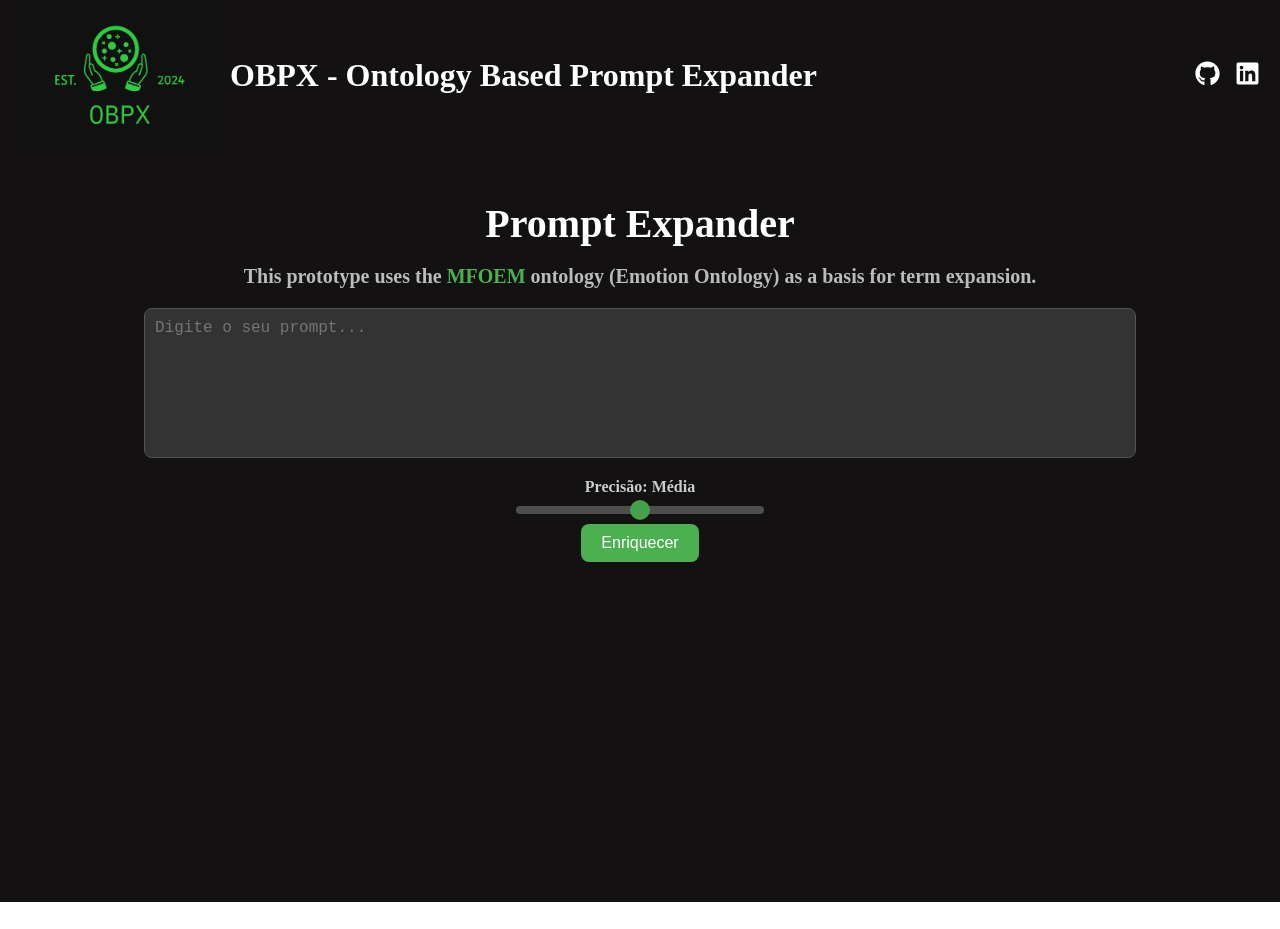
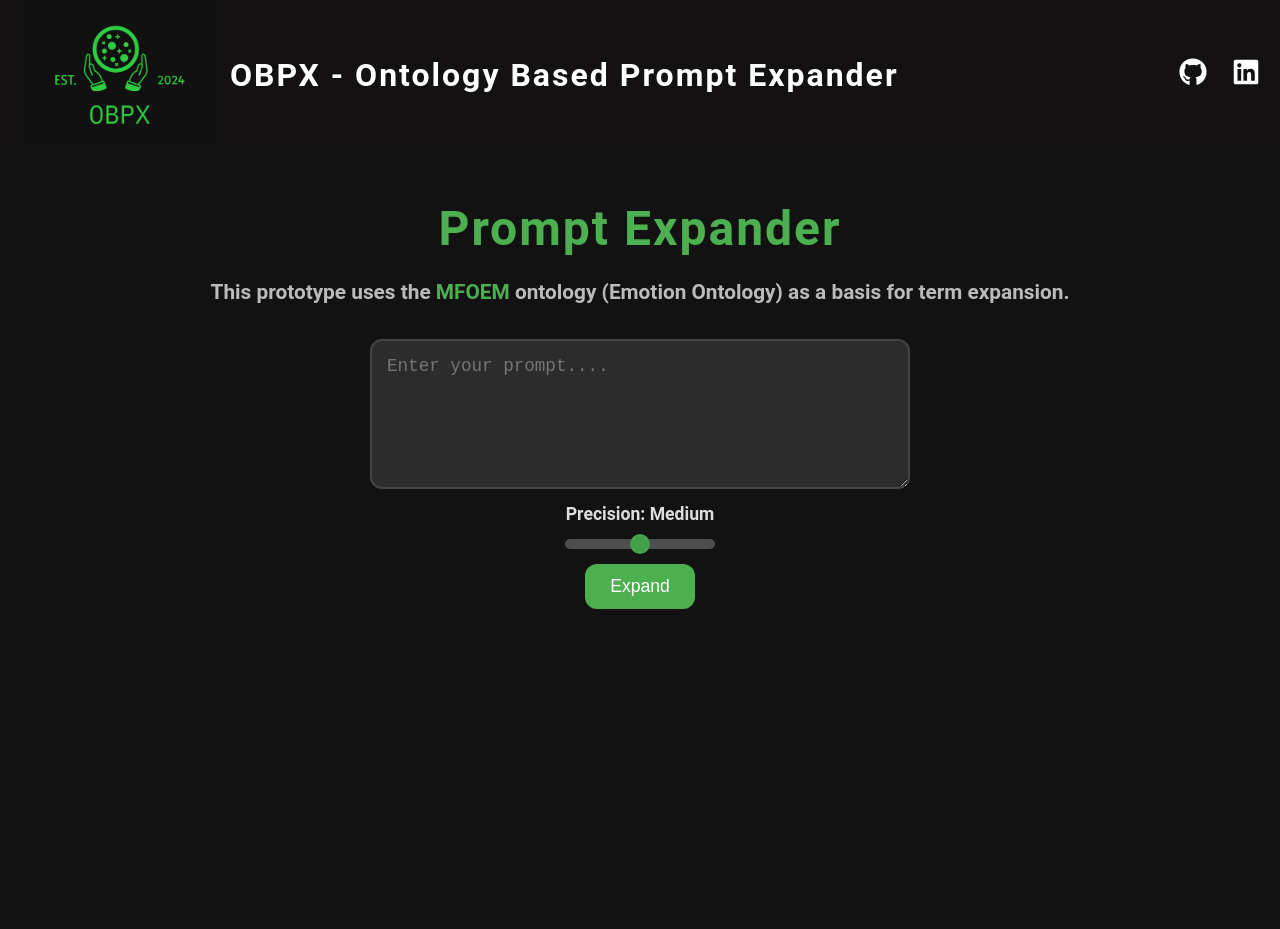
Before and after one commit to PradoPHA/prompt-enricher-frontend, a Next.js app: page / in a window 1280 px wide. Before the commit the page ends 902 px from the top, so only its background shows below. Built offline with nearby package versions, Linux system fonts and the light colour scheme.

Commit message:
feat: aprimoro interface e aplico ajustes solicitados pela orientação

```diff
--- a/src/components/Header/index.tsx
+++ b/src/components/Header/index.tsx
@@ -17,14 +17,14 @@ export const Header = () => {
             target="_blank"
             rel="noopener noreferrer"
           >
-            <FaGithub size={25} color="white" /> {/* Ícone do GitHub */}
+            <FaGithub size={28} />
           </a>
           <a
             href="https://linkedin.com/in/phaprado"
             target="_blank"
             rel="noopener noreferrer"
           >
-            <FaLinkedin size={25} color="white" /> {/* Ícone do LinkedIn */}
+            <FaLinkedin size={28} />
           </a>
         </div>
       </S.Header>
--- a/src/components/Layout/styles.ts
+++ b/src/components/Layout/styles.ts
@@ -16,11 +16,11 @@ export const GlobalStyle = createGlobalStyle`
   body {
     display: flex;
     flex-direction: column;
-    min-height: 100vh; /* Garantir que o body ocupe a altura total da tela */
+    min-height: 100vh;
   }
 
   main {
-    flex: 1; /* Faz com que o conteúdo principal ocupe o espaço restante */
+    flex: 1;
   }
 
 
--- a/src/components/OBPX/index.tsx
+++ b/src/components/OBPX/index.tsx
@@ -4,22 +4,40 @@ import { EnrichedPromptResult } from "./types";
 
 // Opções predefinidas de precisão
 const precisionLevels = [
-  { label: "Muito baixa", value: "precisao_muito_baixa" },
-  { label: "Baixa", value: "precisao_baixa" },
-  { label: "Média", value: "precisao_media" },
-  { label: "Alta", value: "precisao_alta" },
-  { label: "Muito alta", value: "precisao_muito_alta" },
+  { label: "Very low", value: "very_low_precision" },
+  { label: "Low", value: "low_precision" },
+  { label: "Medium", value: "medium_precision" },
+  { label: "High", value: "high_precision" },
+  { label: "Very high", value: "very_high_precision" },
 ];
 
 export const OBPX = () => {
   const [prompt, setPrompt] = useState("");
-  const [precisionIndex, setPrecisionIndex] = useState(2); // Começa com "Média"
+  const [precisionIndex, setPrecisionIndex] = useState(2);
   const [loading, setLoading] = useState(false);
   const [result, setResult] = useState<EnrichedPromptResult | null>(null);
-  const [error, setError] = useState<string | null>(null); // Estado para armazenar o erro
+  const [error, setError] = useState<string | null>(null);
+  const [showAdvancedDetails, setShowAdvancedDetails] = useState(false);
+  const [copied, setCopied] = useState(false);
+
+  const handleCopy = () => {
+    const element = document.getElementById("promptContent");
+    if (element) {
+      const text = element.innerText;
+      navigator.clipboard.writeText(text).then(() => {
+        setCopied(true);
+        setTimeout(() => setCopied(false), 15000); // Reseta o botão após 15 segundos
+      });
+    }
+    if (element) {
+      navigator.clipboard.writeText(element.innerText).then(() => {
+        setCopied(true);
+        setTimeout(() => setCopied(false), 15000); // Reseta o botão após 15 segundos
+      });
+    }
+  };
 
   const handleEnrichClick = async () => {
-    // Limpar erro antes de uma nova tentativa
     setError(null);
 
     const payload = {
@@ -40,7 +58,7 @@ export const OBPX = () => {
       });
 
       if (!response.ok) {
-        throw new Error("Falha na comunicação com o backend.");
+        throw new Error("Failed to communicate with the backend.");
       }
 
       const data = await response.json();
@@ -48,8 +66,8 @@ export const OBPX = () => {
     } catch (error) {
       console.error("Error:", error);
       setError(
-        "Ocorreu um erro ao tentar enriquecer o prompt. Tente novamente mais tarde."
-      ); // Exibe mensagem de erro
+        "An error occurred while trying to enhance the prompt. Please try again later."
+      );
     } finally {
       setLoading(false);
     }
@@ -63,7 +81,7 @@ export const OBPX = () => {
         <h2>
           This prototype uses the{" "}
           <a
-            href="https://obofoundry.org/ontology/mfoem.html"
+            href="https://ontobee.org/ontology/MFOEM"
             target="_blank"
             rel="noopener noreferrer"
           >
@@ -77,11 +95,10 @@ export const OBPX = () => {
         <S.Textarea
           value={prompt}
           onChange={(e) => setPrompt(e.target.value)}
-          placeholder="Digite o seu prompt..."
+          placeholder="Enter your prompt...."
         />
 
-        {/* Slider de Precisão */}
-        <S.Label>Precisão: {precisionLevels[precisionIndex].label}</S.Label>
+        <S.Label>Precision: {precisionLevels[precisionIndex].label}</S.Label>
         <S.ThresholdSlider
           type="range"
           min="0"
@@ -94,10 +111,10 @@ export const OBPX = () => {
         <S.Button onClick={handleEnrichClick} disabled={loading}>
           {loading ? (
             <>
-              Enriquecendo... <S.LoadingSpinner />
+              Expanding... <S.LoadingSpinner />
             </>
           ) : (
-            "Enriquecer"
+            "Expand"
           )}
         </S.Button>
       </S.Form>
@@ -109,8 +126,34 @@ export const OBPX = () => {
       )}
 
       {result && (
+        <>
+          <S.EnrichedPromptContainer>
+            <S.EnrichedPrompt>
+              {result["Enriched"] ? (
+                <>
+                  <h3>Enriched Prompt:</h3>
+                  <br />
+                  <p id="promptContent">{result["Enriched Prompt"]}</p>
+                  <S.CopyButton onClick={handleCopy}>
+                    {copied ? "Copied!" : "Copy"}
+                  </S.CopyButton>
+                </>
+              ) : (
+                <h3>This prompt could not be enriched!</h3>
+              )}
+            </S.EnrichedPrompt>
+          </S.EnrichedPromptContainer>
+
+          <S.ToggleDetailsButton
+            onClick={() => setShowAdvancedDetails((prev) => !prev)}
+          >
+            {showAdvancedDetails
+              ? "Hide Advanced Details"
+              : "Show Advanced Details"}
+          </S.ToggleDetailsButton>
+          {showAdvancedDetails && (
             <S.Result>
-          <h3>Resultado:</h3>
+              <h3>Result:</h3>
               <p>
                 <strong>Status:</strong> {result.Status}
               </p>
@@ -118,33 +161,34 @@ export const OBPX = () => {
                 <strong>Message:</strong> {result.Message}
               </p>
               <p>
-            <strong>Prompt original:</strong> {result["Prompt original"]}
+                <strong>Original Prompt</strong> {result["Original Prompt"]}
               </p>
               <p>
-            <strong>Prompt enriquecido:</strong> {result["Prompt enriquecido"]}
+                <strong>
+                  {result["Enriched"] ? "Threshold used:" : "Tried thresholds:"}
+                </strong>{" "}
+                {result["Enriched"]
+                  ? result["Threshold used"]
+                  : (result["Tried thresholds"] ?? []).join(", ")}
               </p>
               <p>
-            <strong>Threshold utilizado:</strong>{" "}
-            {result["Threshold utilizado"]}
-          </p>
-          <p>
-            <strong>Nível de Precisão Utilizado:</strong>{" "}
+                <strong>Precision level used:</strong>{" "}
                 {
                   precisionLevels.find(
-                (level) => level.value === result["Nível de precisão utilizado"]
+                    (level) => level.value === result["Precision level used"]
                   )?.label
                 }
               </p>
               <p>
-            <strong>Termos-chave:</strong> {result["Termos-chave"].join(", ")}
+                <strong>Key terms:</strong> {result["Key terms"].join(", ")}
               </p>
               <p>
-            <strong>Correspondências na ontologia:</strong>
+                <strong>Ontology matches:</strong>
               </p>
-          <pre>
-            {JSON.stringify(result["Correspondências na ontologia"], null, 2)}
-          </pre>
+              <pre>{JSON.stringify(result["Ontology matches"], null, 2)}</pre>
             </S.Result>
+          )}
+        </>
       )}
     </S.Container>
   );
--- a/src/components/OBPX/styles.ts
+++ b/src/components/OBPX/styles.ts
@@ -1,6 +1,5 @@
-import styled from "styled-components";
+import styled, { keyframes } from "styled-components";
 
-// Container para toda a página
 export const Container = styled.div`
   width: 100%;
   height: 100%;
@@ -8,30 +7,40 @@ export const Container = styled.div`
   padding: 20px;
   padding-top: 50px;
   padding-bottom: 40vh;
-  background-color: rgb(19, 17, 17); /* Cor de fundo escura */
-  color: white; /* Cor do texto clara */
+  background-color: #121212;
+  color: #f1f1f1;
+  font-family: "Roboto", sans-serif;
+  display: flex;
+  flex-direction: column;
+  justify-content: center;
+  align-items: center;
 `;
 
 export const Header = styled.header`
   text-align: center;
-  margin-bottom: 20px;
+  margin-bottom: 30px;
 
   h1 {
-    font-size: 2.5rem;
-    margin: 0;
-    color: white; /* Cor clara para o título */
+    font-size: 3rem;
+    font-weight: 700;
+    color: #4caf50;
+    letter-spacing: 2px;
   }
 
   h2 {
-    font-size: 1.25rem;
-    color: #bbb; /* Cor do texto secundário */
+    font-size: 1.3rem;
+    color: #bbb;
+    line-height: 1.6;
   }
 
   a {
-    color: #4caf50; /* Cor de destaque para links */
+    color: #4caf50;
     text-decoration: none;
+    font-weight: bold;
+    transition: color 0.3s ease-in-out;
 
     &:hover {
+      color: #81c784;
       text-decoration: underline;
     }
   }
@@ -41,42 +50,48 @@ export const Form = styled.div`
   display: flex;
   flex-direction: column;
   align-items: center;
-  gap: 10px;
-  margin-bottom: 20px;
+  gap: 15px;
+  width: 100%;
+  max-width: 600px;
 `;
 
 export const Textarea = styled.textarea`
-  width: 80%;
+  width: 90%;
   height: 150px;
-  padding: 10px;
-  font-size: 1rem;
-  border: 1px solid #555;
-  border-radius: 8px;
-  resize: none;
-  background-color: #333; /* Cor de fundo para textarea */
-  color: white; /* Cor do texto */
+  padding: 15px;
+  font-size: 1.1rem;
+  border: 2px solid #444;
+  border-radius: 12px;
+  background-color: #2c2c2c;
+  color: #f1f1f1;
+  transition: border 0.3s ease;
+
+  &:focus {
+    border-color: #4caf50;
+    outline: none;
+  }
 `;
 
 export const Label = styled.label`
-  font-size: 1rem;
-  color: #ccc; /* Cor clara para texto de labels */
-  font-weight: bold;
-  margin-top: 10px;
+  font-size: 1.1rem;
+  color: #ddd;
+  font-weight: 600;
   text-align: center;
 `;
 
 export const ThresholdSlider = styled.input`
-  width: 20%;
+  width: 25%;
   -webkit-appearance: none;
-  height: 8px;
-  border-radius: 4px;
-  background: #555; /* Cor escura para o slider */
+  height: 10px;
+  border-radius: 5px;
+  background: #555;
   outline: none;
   opacity: 0.9;
-  transition: opacity 0.2s;
+  transition: opacity 0.3s, background 0.3s;
 
   &:hover {
     opacity: 1;
+    background: #4caf50;
   }
 
   &::-webkit-slider-thumb {
@@ -84,9 +99,10 @@ export const ThresholdSlider = styled.input`
     appearance: none;
     width: 20px;
     height: 20px;
-    background: #4caf50; /* Cor de destaque para o thumb */
+    background: #4caf50;
     border-radius: 50%;
     cursor: pointer;
+    transition: background 0.3s ease;
   }
 
   &::-moz-range-thumb {
@@ -99,15 +115,21 @@ export const ThresholdSlider = styled.input`
 `;
 
 export const Button = styled.button`
-  display: flex;
-  align-items: center;
-  padding: 10px 20px;
-  font-size: 1rem;
+  padding: 12px 25px;
+  font-size: 1.1rem;
   background-color: #4caf50;
   color: white;
   border: none;
-  border-radius: 8px;
+  border-radius: 12px;
   cursor: pointer;
+  transition: background-color 0.3s ease, transform 0.2s ease;
+  display: flex;
+  align-items: center;
+
+  &:hover {
+    background-color: #81c784;
+    transform: scale(1.05);
+  }
 
   &:disabled {
     background-color: #666;
@@ -115,13 +137,13 @@ export const Button = styled.button`
 `;
 
 export const LoadingSpinner = styled.div`
-  margin-left: 10px;
-  border: 3px solid #f3f3f3;
-  border-top: 3px solid #3498db;
+  margin-left: 8px;
+  border: 4px solid #f3f3f3;
+  border-top: 4px solid #4caf50;
   border-radius: 50%;
-  width: 20px;
-  height: 20px;
-  animation: spin 2s linear infinite;
+  width: 25px;
+  height: 25px;
+  animation: spin 1s linear infinite;
 
   @keyframes spin {
     0% {
@@ -133,28 +155,103 @@ export const LoadingSpinner = styled.div`
   }
 `;
 
+const slideIn = keyframes`
+  from {
+    opacity: 0;
+    transform: translateX(50px);
+  }
+  to {
+    opacity: 1;
+    transform: translateX(0);
+  }
+`;
+
+export const EnrichedPromptContainer = styled.div`
+  display: flex;
+  justify-content: space-between;
+  width: 90%;
+  margin-top: 20px;
+  animation: ${slideIn} 0.5s ease-out;
+`;
+
+export const EnrichedPrompt = styled.div`
+  width: 45%;
+  background-color: #2c2c2c;
+  padding: 15px;
+  border-radius: 10px;
+  box-shadow: 0 4px 8px rgba(0, 0, 0, 0.2);
+  margin: 0 auto; /* Adiciona margem automática para centralizar */
+  position: relative; /* Para o botão ser posicionado no topo direito */
+
+  h3 {
+    color: #4caf50;
+  }
+
+  p {
+    color: #f1f1f1;
+  }
+`;
+
+export const CopyButton = styled.button`
+  background-color: #4caf50;
+  color: white;
+  font-size: 1rem;
+  padding: 8px 15px;
+  border: none;
+  border-radius: 12px;
+  cursor: pointer;
+  position: absolute;
+  top: 15px;
+  right: 15px;
+  transition: background-color 0.3s ease;
+
+  &:hover {
+    background-color: #81c784;
+  }
+`;
+
+export const ToggleDetailsButton = styled.button`
+  margin-top: 20px;
+  padding: 10px 20px;
+  background-color: #4caf50;
+  color: white;
+  border: none;
+  border-radius: 12px;
+  cursor: pointer;
+
+  &:hover {
+    background-color: #81c784;
+  }
+`;
+
 export const Result = styled.div`
-  width: 100%;
   max-height: 600px;
   overflow-y: auto;
-  background-color: #333; /* Cor de fundo escura para resultados */
-  padding: 15px;
-  border-radius: 8px;
-  margin-top: 20px;
+  background-color: #222;
+  padding: 20px;
+  border-radius: 10px;
+  margin-top: 30px;
+  box-shadow: 0 4px 8px rgba(0, 0, 0, 0.2);
 
   h3 {
     margin-top: 0;
-    font-size: 1.5rem;
-    color: white; /* Cor clara para o título */
+    font-size: 1.8rem;
+    color: #4caf50;
+    font-weight: 600;
+  }
+
+  strong {
+    color: #f1f1f1;
+    font-weight: bold;
   }
 
   pre {
-    background-color: #222; /* Fundo ainda mais escuro para o código */
-    padding: 10px;
-    border-radius: 5px;
+    background-color: #111;
+    padding: 15px;
+    border-radius: 8px;
     overflow-x: auto;
-    font-family: monospace;
-    color: #ccc; /* Cor clara para o texto */
+    font-family: "Courier New", monospace;
+    color: #ccc;
   }
 `;
 
@@ -163,7 +260,18 @@ export const ErrorMessage = styled.div`
   color: #721c24;
   padding: 15px;
   border: 1px solid #f5c6cb;
-  border-radius: 5px;
+  border-radius: 10px;
   margin-top: 20px;
   text-align: center;
+  font-weight: bold;
+  animation: fadeIn 0.5s ease-in-out;
+
+  @keyframes fadeIn {
+    0% {
+      opacity: 0;
+    }
+    100% {
+      opacity: 1;
+    }
+  }
 `;
--- a/src/styles/globals.css
+++ b/src/styles/globals.css
@@ -1,8 +1,10 @@
 /* styles/globals.css */
+
 * {
   margin: 0;
   padding: 0;
   box-sizing: border-box;
+  font-family: "Orbitron", sans-serif;
 }
 
 html,
```
Also changed, not shown: src/components/Header/styles.ts (+18 -8 lines), src/components/OBPX/types.ts (+8 -6 lines). Lines whose indentation alone changed are shown as unchanged.
